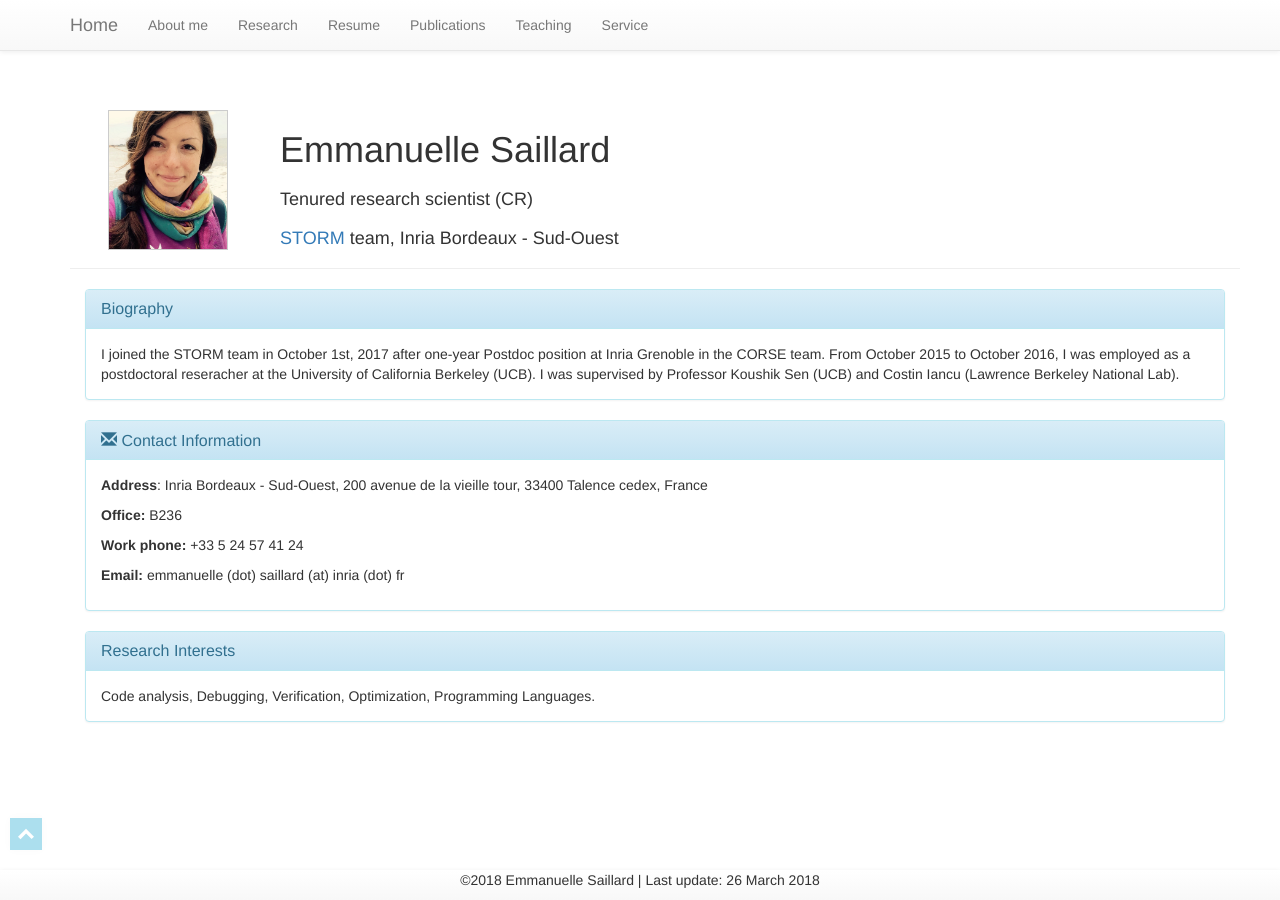
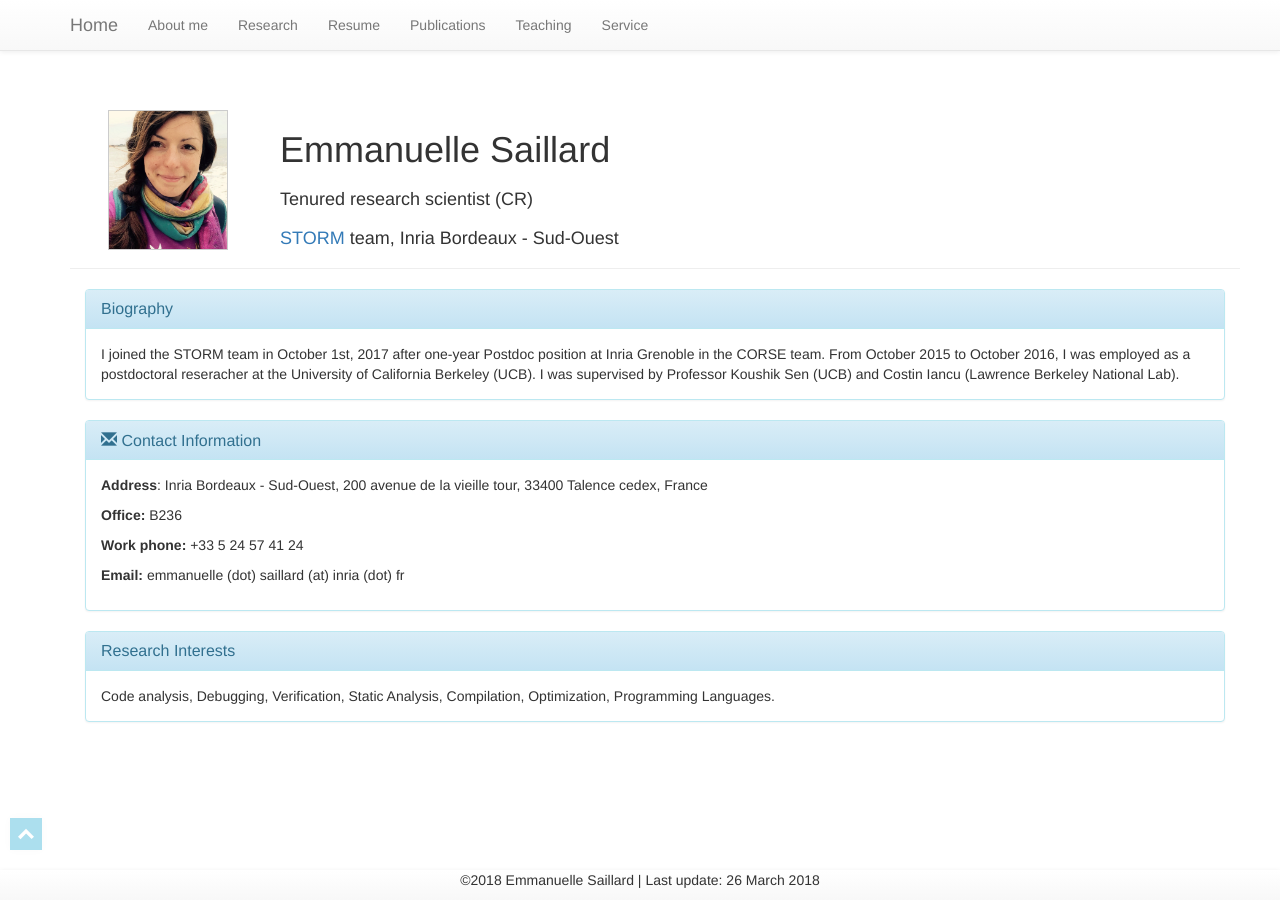
Before and after one commit to esaillar/manou, a Jekyll site: the page built from index.md, in a window 1280 px wide. Built offline with Jekyll 4.4.1, drawn with Linux system fonts in a browser that asks for light colours; nearby versions of some CDN libraries; library files that are not in the unit come from our copies.

Commit message:
Research interests update

```diff
--- a/index.md
+++ b/index.md
@@ -40,6 +40,6 @@ I joined the STORM team in October 1st, 2017 after one-year Postdoc position at
     <h3 class="panel-title">Research Interests</h3>
   </div>
   <div class="panel-body">
-Code analysis, Debugging, Verification, Optimization, Programming Languages.
+Code analysis, Debugging, Verification, Static Analysis, Compilation, Optimization, Programming Languages.
   </div>
 </div>
```
